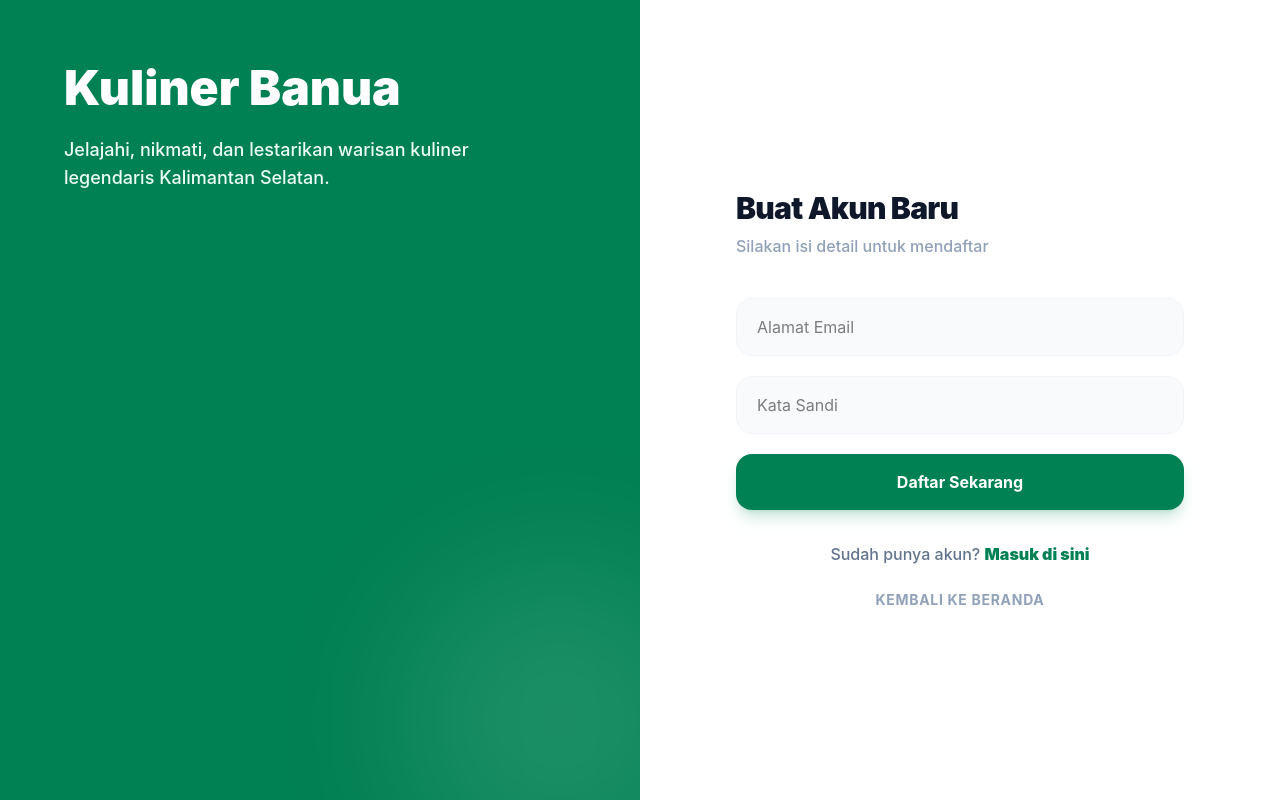
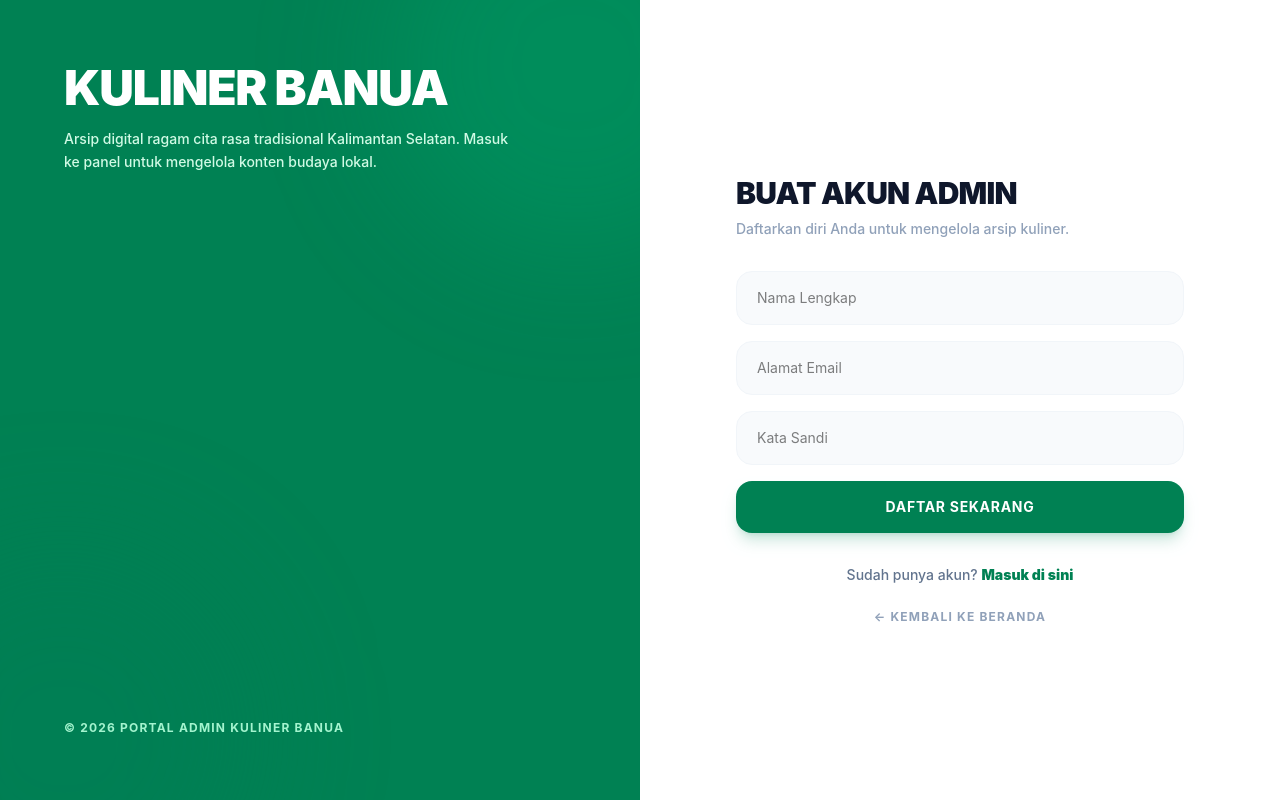
Before and after one commit to Hefrizal232/website-kuliner-banua, a React (Vite) app in the folder frontend/: page /login in a window 1280 px wide. Both pictures are taken after a click on the button "Daftar sekarang". Built offline with nearby package versions, Linux system fonts and the light colour scheme.

Commit message:
feat: implement supabase auth registration and login

```diff
--- a/frontend/src/pages/Login.jsx
+++ b/frontend/src/pages/Login.jsx
@@ -3,25 +3,61 @@ import { useNavigate, Link } from "react-router-dom";
 
 export default function Login({ setUser }) {
   const [isRegister, setIsRegister] = useState(false);
+  const [name, setName] = useState("");
   const [email, setEmail] = useState("");
   const [password, setPassword] = useState("");
   const navigate = useNavigate();
 
-  const handleSubmit = (e) => {
+  const handleSubmit = async (e) => {
     e.preventDefault();
 
-    if (email === "admin@kulinerbanua.com" && password === "admin123") {
-      localStorage.setItem("user_role", "admin");
-      localStorage.setItem("is_logged_in", "true");
-      setUser({ role: "admin" });
-      navigate("/");
-    } else if (email === "guest@kulinerbanua.com" && password === "guest123") {
-      localStorage.setItem("user_role", "guest");
-      localStorage.setItem("is_logged_in", "true");
-      setUser({ role: "guest" });
-      navigate("/");
-    } else {
-      alert("Email atau password salah!");
+    const endpoint = isRegister
+      ? "http://localhost:5000/api/auth/register"
+      : "http://localhost:5000/api/auth/login";
+
+    const payload = isRegister
+      ? { name, email, password }
+      : { email, password };
+
+    try {
+      const response = await fetch(endpoint, {
+        method: "POST",
+        headers: {
+          "Content-Type": "application/json",
+        },
+        body: JSON.stringify(payload),
+      });
+
+      const data = await response.json();
+
+      if (response.ok) {
+        if (isRegister) {
+          alert(
+            "Registrasi Berhasil! Silakan masuk menggunakan akun baru Anda.",
+          );
+          setIsRegister(false);
+          setName("");
+          setPassword("");
+        } else {
+          localStorage.setItem("token", data.token);
+          localStorage.setItem("user_role", data.user.role);
+          localStorage.setItem("is_logged_in", "true");
+
+          setUser({
+            role: data.user.role,
+            name: data.user.name,
+            email: data.user.email,
+          });
+
+          alert(`Selamat datang kembali, ${data.user.name}!`);
+          navigate("/");
+        }
+      } else {
+        alert(data.error || "Terjadi kesalahan pada sistem autentikasi.");
+      }
+    } catch (error) {
+      console.error("Auth error:", error);
+      alert("Gagal terhubung ke server auth.");
     }
   };
 
@@ -29,53 +65,80 @@ export default function Login({ setUser }) {
     <div className="min-h-screen flex flex-col lg:flex-row bg-white">
       <div className="hidden lg:flex lg:w-1/2 bg-[#008153] p-16 flex-col justify-between text-white relative overflow-hidden">
         <div className="relative z-10">
-          <h1 className="text-5xl font-black mb-6">Kuliner Banua</h1>
-          <p className="text-emerald-50 text-lg max-w-md font-medium">
-            Jelajahi, nikmati, dan lestarikan warisan kuliner legendaris
-            Kalimantan Selatan.
+          <h1 className="text-5xl font-black tracking-tight mb-4 uppercase">
+            Kuliner Banua
+          </h1>
+          <p className="text-emerald-100 font-medium max-w-md text-sm leading-relaxed">
+            Arsip digital ragam cita rasa tradisional Kalimantan Selatan. Masuk
+            ke panel untuk mengelola konten budaya lokal.
           </p>
         </div>
-        <div className="absolute -bottom-20 -right-20 w-80 h-80 bg-white/10 rounded-full blur-3xl" />
+        <div className="relative z-10 text-xs font-bold uppercase tracking-widest text-emerald-200">
+          © 2026 Portal Admin Kuliner Banua
+        </div>
+        <div className="absolute -bottom-32 -left-32 w-96 h-96 bg-emerald-700/30 rounded-full blur-3xl pointer-events-none" />
+        <div className="absolute -top-32 -right-32 w-96 h-96 bg-emerald-500/20 rounded-full blur-3xl pointer-events-none" />
       </div>
 
-      <div className="w-full lg:w-1/2 flex items-center justify-center p-8 bg-white">
+      <div className="w-full lg:w-1/2 flex items-center justify-center p-8 sm:p-16 relative">
         <div className="w-full max-w-md">
-          <div className="mb-10 text-center lg:text-left">
-            <h2 className="text-3xl font-black text-slate-900 tracking-tight">
-              {isRegister ? "Buat Akun Baru" : "Selamat Datang"}
+          <div className="mb-8 text-center lg:text-left">
+            <h2 className="text-3xl font-black text-slate-900 tracking-tight uppercase mb-2">
+              {isRegister ? "Buat Akun Admin" : "Log In Admin"}
             </h2>
-            <p className="text-slate-400 mt-2 font-medium">
+            <p className="text-slate-400 font-medium text-sm">
               {isRegister
-                ? "Silakan isi detail untuk mendaftar"
-                : "Masuk dengan akun terdaftar"}
+                ? "Daftarkan diri Anda untuk mengelola arsip kuliner."
+                : "Silakan masukkan kredensial Anda untuk masuk ke sistem."}
             </p>
           </div>
 
-          <form onSubmit={handleSubmit} className="space-y-5">
+          <form onSubmit={handleSubmit} className="space-y-4">
+            {isRegister && (
+              <input
+                type="text"
+                placeholder="Nama Lengkap"
+                value={name}
+                className="w-full px-5 py-4 rounded-2xl bg-slate-50 border border-slate-100 focus:border-[#008153] focus:ring-1 focus:ring-[#008153] outline-none transition-all text-sm"
+                onChange={(e) => setName(e.target.value)}
+                required
+              />
+            )}
             <input
               type="email"
               placeholder="Alamat Email"
-              className="w-full px-5 py-4 rounded-2xl bg-slate-50 border border-slate-100 focus:border-[#008153] focus:ring-1 focus:ring-[#008153] outline-none transition-all"
+              value={email}
+              className="w-full px-5 py-4 rounded-2xl bg-slate-50 border border-slate-100 focus:border-[#008153] focus:ring-1 focus:ring-[#008153] outline-none transition-all text-sm"
               onChange={(e) => setEmail(e.target.value)}
               required
             />
             <input
               type="password"
               placeholder="Kata Sandi"
-              className="w-full px-5 py-4 rounded-2xl bg-slate-50 border border-slate-100 focus:border-[#008153] focus:ring-1 focus:ring-[#008153] outline-none transition-all"
+              value={password}
+              className="w-full px-5 py-4 rounded-2xl bg-slate-50 border border-slate-100 focus:border-[#008153] focus:ring-1 focus:ring-[#008153] outline-none transition-all text-sm"
               onChange={(e) => setPassword(e.target.value)}
               required
             />
-            <button className="w-full bg-[#008153] hover:bg-[#006b44] text-white py-4 rounded-2xl font-bold transition-all shadow-lg shadow-[#008153]/20">
+            <button
+              type="submit"
+              className="w-full bg-[#008153] hover:bg-[#006b44] text-white py-4 rounded-2xl font-bold text-sm transition-all shadow-lg shadow-[#008153]/20 uppercase tracking-wider"
+            >
               {isRegister ? "Daftar Sekarang" : "Masuk ke Akun"}
             </button>
           </form>
 
           <div className="mt-8 text-center">
-            <p className="text-slate-500 font-medium">
+            <p className="text-slate-500 font-medium text-sm">
               {isRegister ? "Sudah punya akun?" : "Belum punya akun?"}{" "}
               <button
-                onClick={() => setIsRegister(!isRegister)}
+                type="button"
+                onClick={() => {
+                  setIsRegister(!isRegister);
+                  setName("");
+                  setEmail("");
+                  setPassword("");
+                }}
                 className="text-[#008153] font-black hover:underline"
               >
                 {isRegister ? "Masuk di sini" : "Daftar sekarang"}
@@ -83,9 +146,9 @@ export default function Login({ setUser }) {
             </p>
             <Link
               to="/"
-              className="block mt-6 text-slate-400 font-bold hover:text-slate-900 text-sm uppercase tracking-wider"
+              className="block mt-6 text-xs font-bold text-slate-400 hover:text-slate-600 uppercase tracking-widest transition-colors"
             >
-              Kembali ke Beranda
+              ← Kembali ke Beranda
             </Link>
           </div>
         </div>
```
Also changed, not shown: 1 other file (tests, documents, lock files or other folders).
